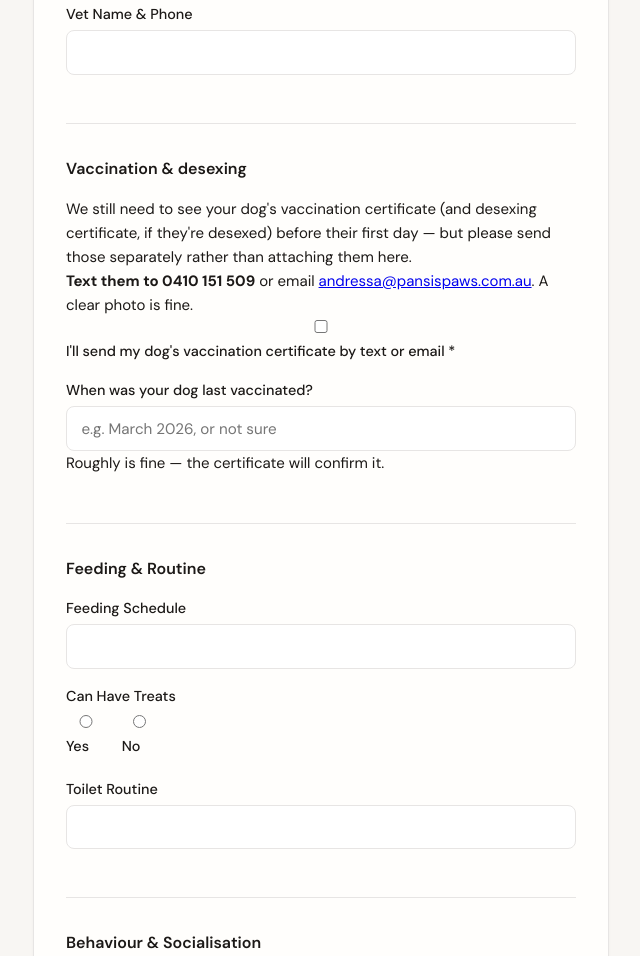
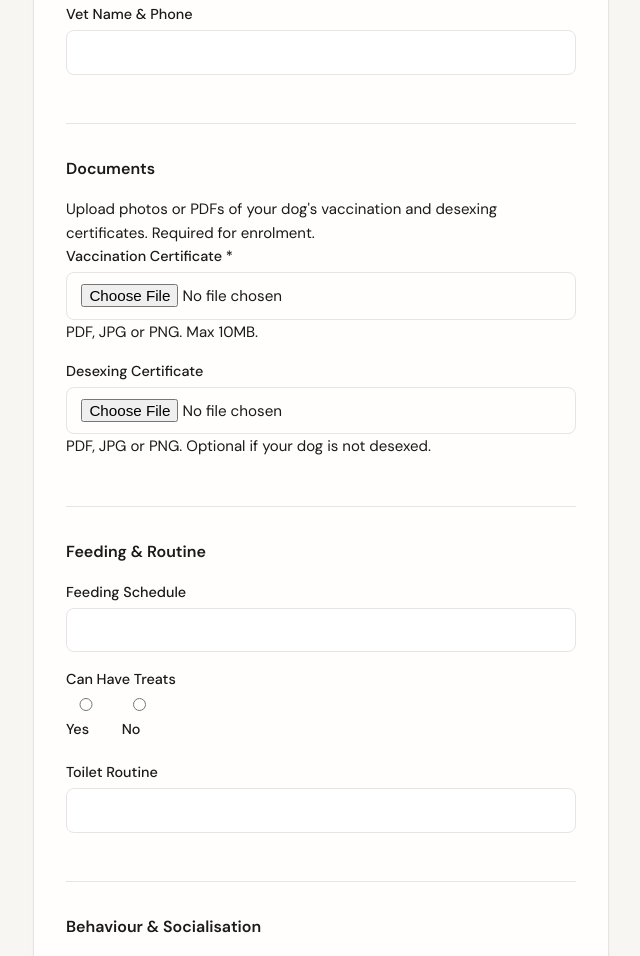
Before and after one commit to simonhorowitz44-svg/pansispaw, a plain HTML site: page enrol.html in a window 1280 px wide. Shown: the part 1110-2066 px from the top of the page, without its empty margins (319-959 px from the left). Drawn offline with nearby package versions, Linux system fonts and the light colour scheme.

Commit message:
Restore certificate uploads on the enrolment form
Reverts 7d94383. That commit stripped the file inputs because a client
hit "File Uploads Not Permitted" and I read it as the free tier never
having supported uploads.

Wrong diagnosis. Uploads had been working — a certificate came through
with the 3 October enrolment. The account had been on Personal, and
billing shows invoice TODRF1RQ-0001 from 7 March voided, dropping it to
Free, where uploads are 0 GB. The plan has been renewed today
(TODRF1RQ-0002, paid), so the original form works again, and the
submission cap goes back to 200/month from 50.

The code never needed changing; the subscription did.

Co-Authored-By: Claude Opus 5 <noreply@anthropic.com>

```diff
--- a/enrol.html
+++ b/enrol.html
@@ -48,7 +48,7 @@
       <p class="form-trust-note">We're insured and have first aid for pets. Your dog is in safe hands.</p>
     </section>
 
-    <form class="enrol-form" id="enrolForm" action="https://formspree.io/f/xzdaajpb" method="POST">
+    <form class="enrol-form" id="enrolForm" action="https://formspree.io/f/xzdaajpb" method="POST" enctype="multipart/form-data">
       <input type="hidden" name="_subject" value="[Pansi's Paw] Enrolment form">
       <input type="hidden" name="_next" value="https://pansispaws.com.au/enrol.html?submitted=1">
       <!-- Dog Details -->
@@ -160,23 +160,18 @@
 
       <!-- Documents -->
       <fieldset class="form-section">
-        <legend>Vaccination &amp; desexing</legend>
-        <p class="form-hint">We still need to see your dog's vaccination certificate (and desexing certificate,
-          if they're desexed) before their first day — but please send those separately rather than attaching
-          them here.</p>
-        <p class="form-hint"><strong>Text them to 0410 151 509</strong> or email
-          <a href="mailto:andressa@pansispaws.com.au">andressa@pansispaws.com.au</a>. A clear photo is fine.</p>
-        <div class="form-group" id="group-vaccSend">
-          <label class="checkbox-label">
-            <input type="checkbox" id="vaccSend" name="will_send_certificates" value="yes" required>
-            I'll send my dog's vaccination certificate by text or email *
-          </label>
-          <span class="field-error" id="error-vaccSend" role="alert"></span>
+        <legend>Documents</legend>
+        <p class="form-hint">Upload photos or PDFs of your dog's vaccination and desexing certificates. Required for enrolment.</p>
+        <div class="form-group" id="group-vaccCert">
+          <label for="vaccCert">Vaccination Certificate *</label>
+          <input type="file" id="vaccCert" name="vaccination_certificate" accept=".pdf,.jpg,.jpeg,.png" required aria-describedby="hint-vaccCert">
+          <span class="field-hint" id="hint-vaccCert">PDF, JPG or PNG. Max 10MB.</span>
+          <span class="field-error" id="error-vaccCert" role="alert"></span>
         </div>
-        <div class="form-group" id="group-vaccDate2">
-          <label for="vaccDateNote">When was your dog last vaccinated?</label>
-          <input type="text" id="vaccDateNote" name="vaccination_date_note" placeholder="e.g. March 2026, or not sure">
-          <span class="field-hint">Roughly is fine — the certificate will confirm it.</span>
+        <div class="form-group" id="group-desexCert">
+          <label for="desexCert">Desexing Certificate</label>
+          <input type="file" id="desexCert" name="desexing_certificate" accept=".pdf,.jpg,.jpeg,.png" aria-describedby="hint-desexCert">
+          <span class="field-hint" id="hint-desexCert">PDF, JPG or PNG. Optional if your dog is not desexed.</span>
         </div>
       </fieldset>
 
```
